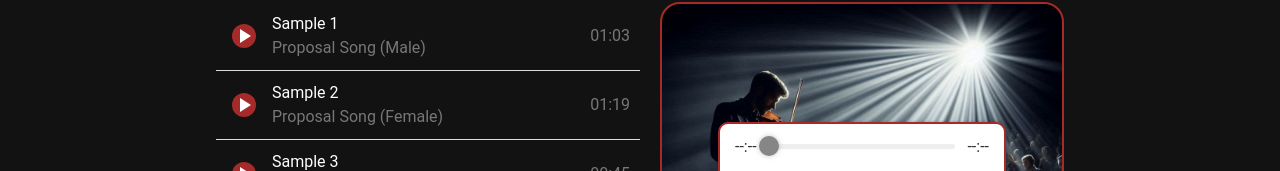
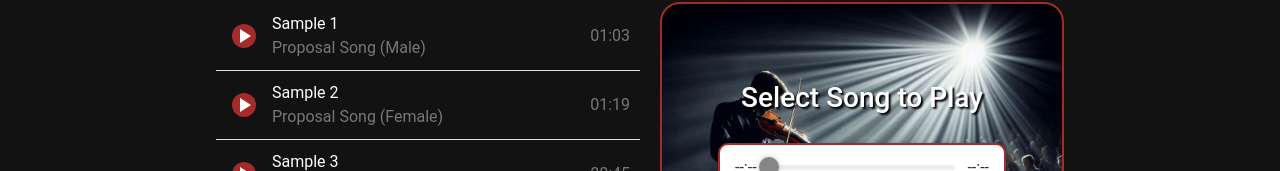
Before and after one commit to anirudddha/my-geet, a React (Vite) app: page /ourProcess in a window 1280 px wide. Shown: the part 213-384 px from the top of the page. Built offline with nearby package versions, Linux system fonts and the light colour scheme; no server answers; a web font is replaced by a local one.

Commit message:
adding title to sample music

```diff
--- a/src/components/SampleMusic.jsx
+++ b/src/components/SampleMusic.jsx
@@ -13,7 +13,7 @@ const songs = [
 ];
 
 const SampleMusic = () => {
-  const [currentSong, setCurrentSong] = useState(sample1);
+  const [currentSong, setCurrentSong] = useState({title:"Select Song to Play"});
 
   const playSong = (song) => {
     setCurrentSong(song);
@@ -44,6 +44,7 @@ const SampleMusic = () => {
           ))}
         </div>
         <div className="audio-player">
+          <h3 style={{textShadow:"2px 2px 2px black"}}>{currentSong.title}</h3>
           <div className="player-container">
             <ReactAudioPlayer style={{ borderRadius: '10px', width: "90%", height: "100px", border: "solid 2px brown" }} src={currentSong.url} autoPlay={false} controls />
           </div>
```
